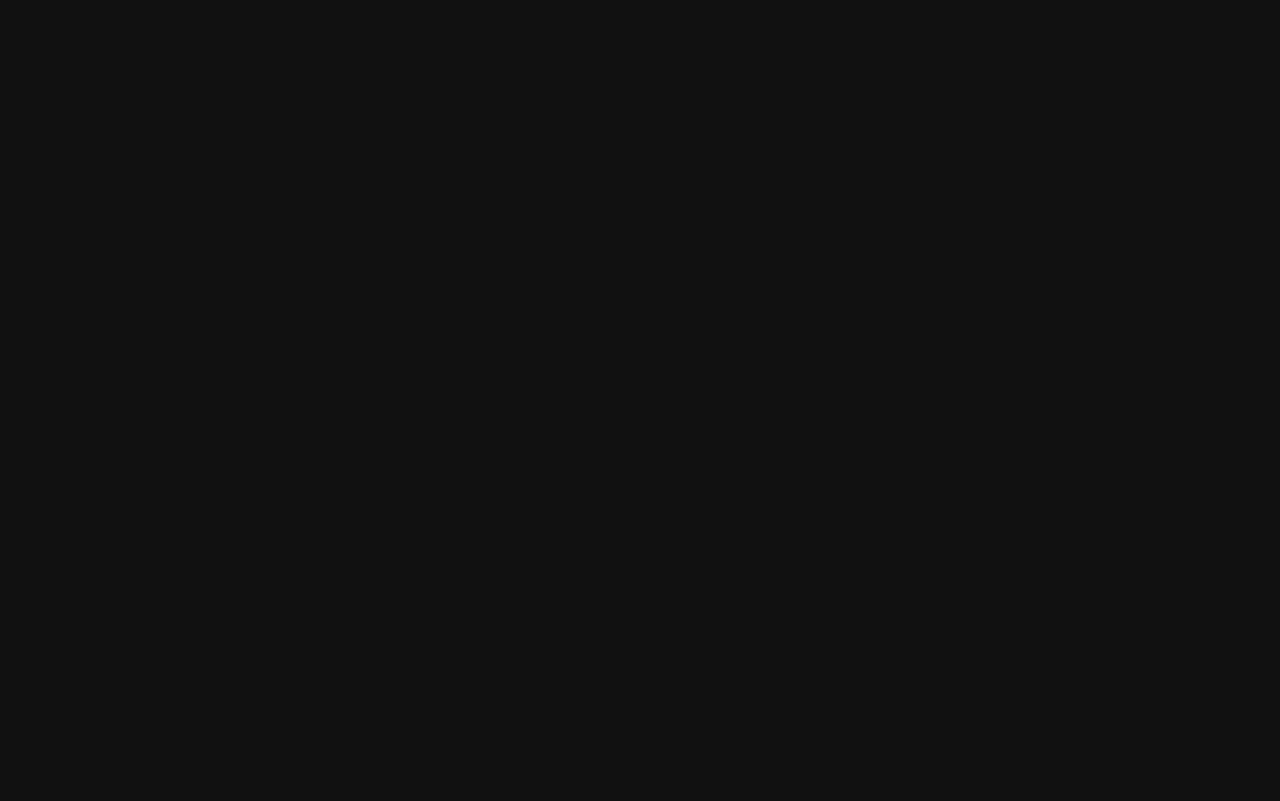
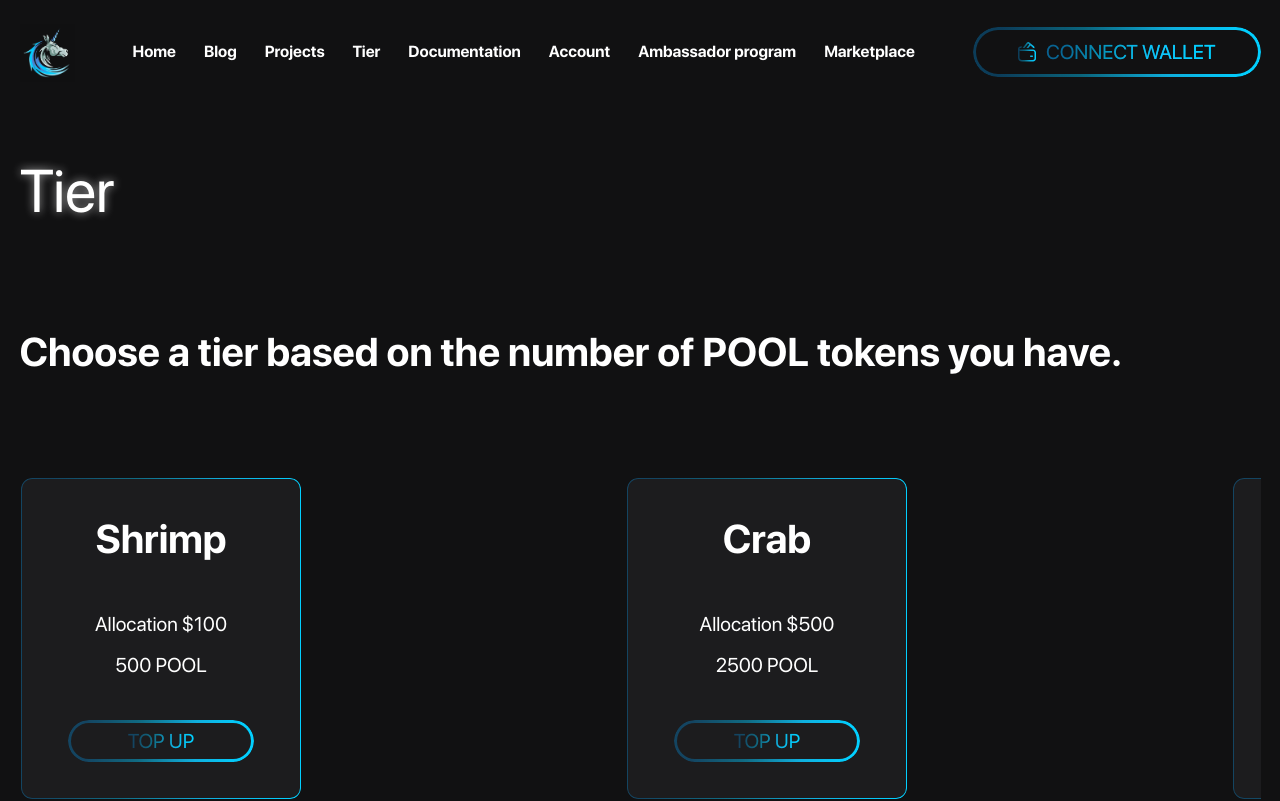
Before and after one commit to Credit-is-First/defi-pool-vc, a React (Create React App) app: page /tier in a window 1280 px wide. Before the commit this address had no page. Shown: the top 801 px of the page. Built offline with nearby package versions, Linux system fonts and the light colour scheme.

Commit message:
Add route for account page

```diff
--- a/src/App.tsx
+++ b/src/App.tsx
@@ -5,6 +5,7 @@ import { Route, Routes } from 'react-router-dom'
 import Default from './layouts/Default'
 import HomePage from './pages/Home'
 import AccountPage from './pages/Account'
+import TierPage from './pages/Tier'
 
 function App() {
   return (
@@ -12,6 +13,7 @@ function App() {
       <Route path='/' element={<Default />}>
         <Route path='/' element={<HomePage />} />
         <Route path='/account' element={<AccountPage />} />
+        <Route path='/tier' element={<TierPage />} />
       </Route>
     </Routes>
   )
--- a/src/layouts/Default/Header/index.tsx
+++ b/src/layouts/Default/Header/index.tsx
@@ -20,7 +20,7 @@ function Header() {
           <Link to={'/projects'}>
             <nav className='px-1'>Projects</nav>
           </Link>
-          <Link to={'/'}>
+          <Link to={'/tier'}>
             <nav className='px-1'>Tier</nav>
           </Link>
           <Link to={'/'}>
```
